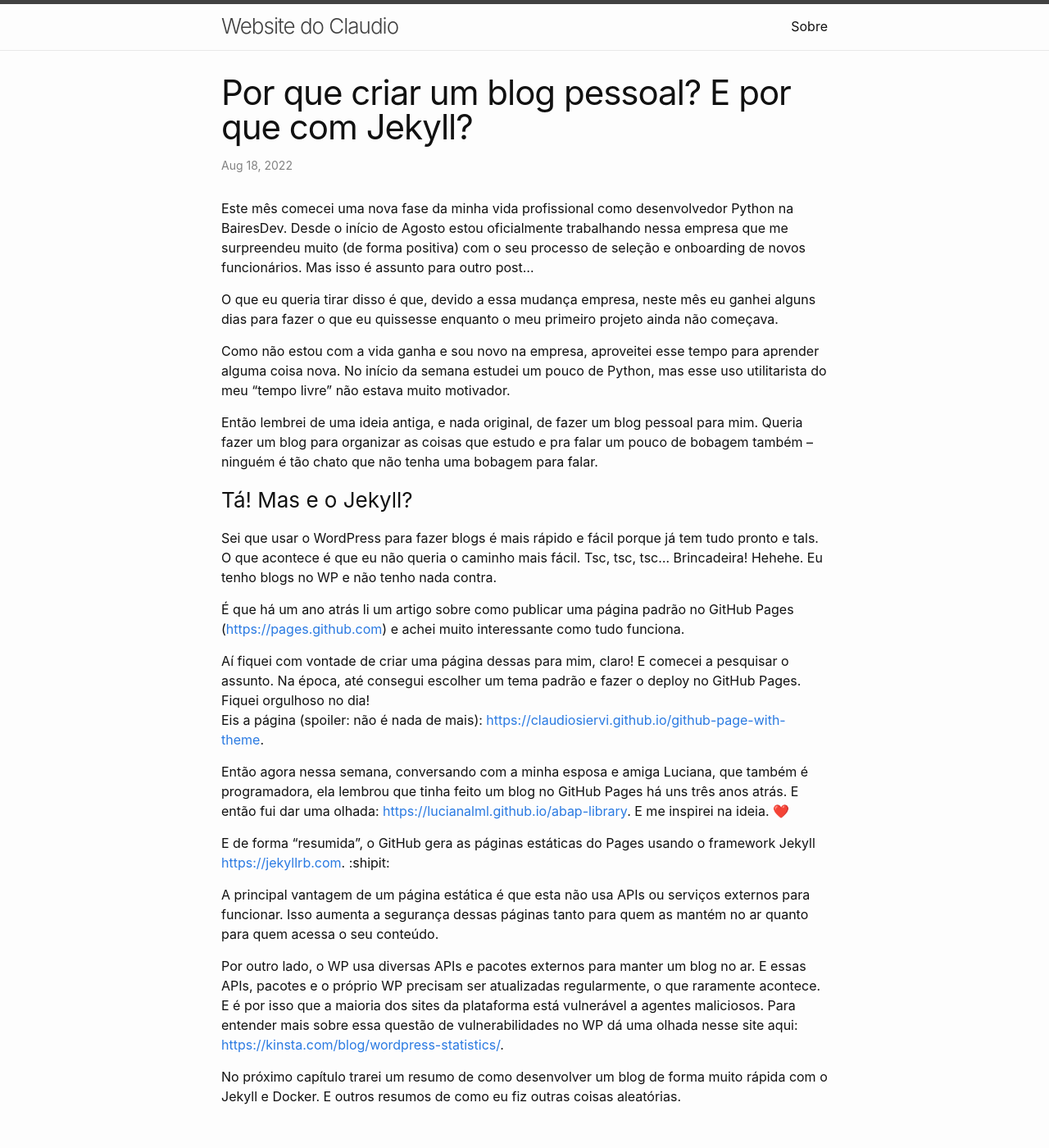
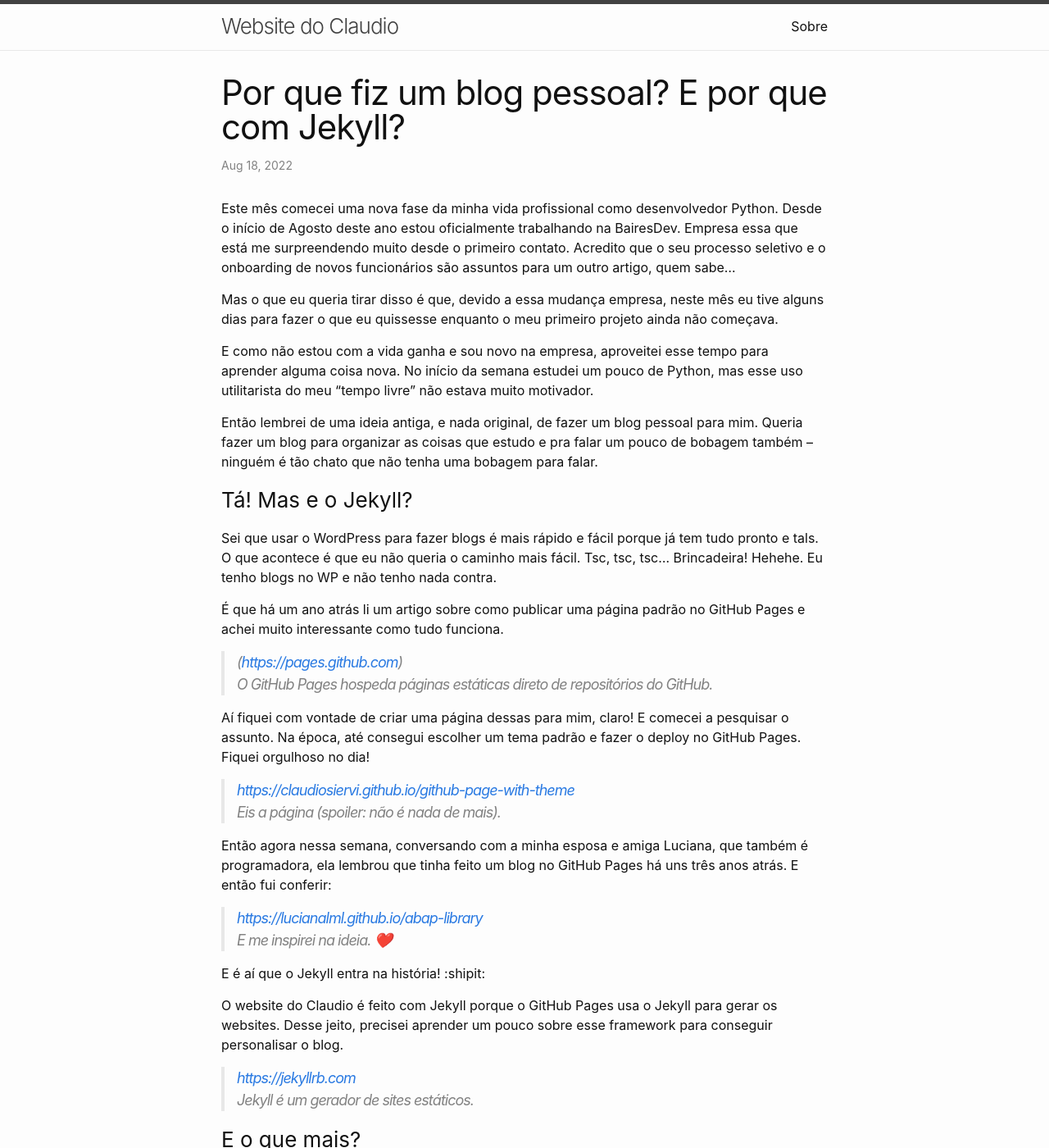
Before and after one commit to ClaudioSiervi/personal-website, a Jekyll site: the page built from _posts/2022-08-18-porque-criar-um-blog-pessoal-e-com-jekyll.md, in a window 1280 px wide and 1400 px high. Shown: the whole window at 82% size. Built offline with Jekyll 4.4.1, drawn with Linux system fonts in a browser that asks for light colours; emoji names are drawn with the system emoji font; some of the changed text lies outside the part shown.

Commit message:
post/update all text 2022-08-18

```diff
--- a/_posts/2022-08-18-porque-criar-um-blog-pessoal-e-com-jekyll.md
+++ b/_posts/2022-08-18-porque-criar-um-blog-pessoal-e-com-jekyll.md
@@ -1,15 +1,15 @@
 ---
-title: Por que criar um blog pessoal? E por que com Jekyll?
+title: Por que fiz um blog pessoal? E por que com Jekyll?
 layout: post
 date: '2022-08-18 14:00:00'
 categories: jekyll
 ---
 
-Este mês comecei uma nova fase da minha vida profissional como desenvolvedor Python na BairesDev.  Desde o início de Agosto estou oficialmente trabalhando nessa empresa que me surpreendeu muito (de forma positiva) com o seu processo de seleção e  onboarding de novos funcionários. Mas isso é assunto para outro post...
+Este mês comecei uma nova fase da minha vida profissional como desenvolvedor Python.  Desde o início de Agosto deste ano estou oficialmente trabalhando na BairesDev. Empresa essa que está me surpreendendo muito desde o primeiro contato. Acredito que o seu processo seletivo e o onboarding de novos funcionários são assuntos para um outro artigo, quem sabe...
 
-O que eu queria tirar disso é que,  devido a essa mudança empresa, neste mês eu ganhei alguns dias para fazer o que eu quissesse enquanto o meu primeiro projeto ainda não começava.
+Mas o que eu queria tirar disso é que, devido a essa mudança empresa, neste mês eu tive alguns dias para fazer o que eu quissesse enquanto o meu primeiro projeto ainda não começava.
 
-Como não estou com a vida ganha e sou novo na empresa, aproveitei esse tempo para aprender alguma coisa nova. No início da semana estudei um pouco de Python, mas esse uso utilitarista do meu "tempo livre" não estava muito motivador.
+E como não estou com a vida ganha e sou novo na empresa, aproveitei esse tempo para aprender alguma coisa nova. No início da semana estudei um pouco de Python, mas esse uso utilitarista do meu "tempo livre" não estava muito motivador.
 
 
 Então lembrei de uma ideia antiga, e nada original, de fazer um blog pessoal para mim. Queria fazer um blog para organizar as coisas que estudo e pra falar um pouco de bobagem também -- ninguém é tão chato que não tenha uma bobagem para falar.
@@ -18,19 +18,30 @@ Então lembrei de uma ideia antiga, e nada original, de fazer um blog pessoal pa
 ### Tá! Mas e o Jekyll?
 Sei que usar o WordPress para fazer blogs é mais rápido e fácil porque já tem tudo pronto e tals. O que acontece é que eu não queria o caminho mais fácil. Tsc, tsc, tsc... Brincadeira!  Hehehe. Eu tenho blogs no WP e não tenho nada contra.
 
-É que há um ano atrás li um artigo sobre como publicar uma página padrão no GitHub Pages ([https://pages.github.com](https://pages.github.com){:target="_blank" }) e achei muito interessante como tudo funciona.
+É que há um ano atrás li um artigo sobre como publicar uma página padrão no GitHub Pages e achei muito interessante como tudo funciona.
+
+> ([https://pages.github.com](https://pages.github.com){:target="_blank" })
+> O GitHub Pages hospeda páginas estáticas direto de repositórios do GitHub.
 
 Aí fiquei com vontade de criar uma página dessas para mim, claro! E comecei a pesquisar o assunto. Na época, até consegui escolher um tema padrão e fazer o deploy no GitHub Pages.
 Fiquei orgulhoso no dia!
-Eis a página (spoiler: não é nada de mais): [https://claudiosiervi.github.io/github-page-with-theme](https://claudiosiervi.github.io/github-page-with-theme){:target="_blank" }.
+> [https://claudiosiervi.github.io/github-page-with-theme](https://claudiosiervi.github.io/github-page-with-theme){:target="_blank" }
+> Eis a página (spoiler: não é nada de mais).
 
-Então agora nessa semana, conversando com a minha esposa e amiga Luciana, que também é programadora, ela lembrou que tinha feito um blog no GitHub Pages há uns três anos atrás. E então fui dar uma olhada: [https://lucianalml.github.io/abap-library](https://lucianalml.github.io/abap-library){:target="_blank" }. E me inspirei na ideia. :heart:
+Então agora nessa semana, conversando com a minha esposa e amiga Luciana, que também é programadora, ela lembrou que tinha feito um blog no GitHub Pages há uns três anos atrás. E então fui conferir:
+> [https://lucianalml.github.io/abap-library](https://lucianalml.github.io/abap-library){:target="_blank" }
+E me inspirei na ideia. :heart:
 
-E de forma "resumida", o GitHub gera as páginas estáticas do Pages usando o framework Jekyll [https://jekyllrb.com](https://jekyllrb.com){:target="_blank" }.  :shipit:
+E é aí que o Jekyll entra na história!  :shipit:
 
+O website do Claudio é feito com Jekyll porque o GitHub Pages usa o Jekyll para gerar os websites. Desse jeito, precisei aprender um pouco sobre esse framework para conseguir personalisar o blog.
+> [https://jekyllrb.com](https://jekyllrb.com){:target="_blank" }
+> Jekyll é um gerador de sites estáticos.
+
+### E o que mais?
 
 A principal vantagem de um página estática é que esta não usa APIs ou serviços externos para funcionar. Isso aumenta a segurança dessas páginas tanto para quem as mantém no ar quanto para quem acessa o seu conteúdo.
 
-Por outro lado, o WP usa diversas APIs e pacotes externos para manter um blog no ar. E essas APIs, pacotes e o próprio WP precisam ser atualizadas regularmente, o que raramente acontece. E é por isso que a maioria dos sites da plataforma está vulnerável a agentes maliciosos. Para entender mais sobre essa questão de vulnerabilidades no WP dá uma olhada nesse site aqui: [https://kinsta.com/blog/wordpress-statistics/](https://kinsta.com/blog/wordpress-statistics/){:target="_blank" }.
-
-No próximo capítulo trarei um resumo de como desenvolver um blog de forma muito rápida com o Jekyll e Docker. E outros resumos de como eu fiz outras coisas aleatórias.
+O WordPress por exemplo usa diversas APIs e pacotes externos para manter um blog no ar. E essas APIs, e pacotes e o próprio WP precisam ser atualizadas regularmente, o que raramente acontece. E é por isso que a maioria dos sites dessa plataforma está vulnerável a agentes maliciosos.
+>  [https://kinsta.com/blog/wordpress-statistics/](https://kinsta.com/blog/wordpress-statistics/){:target="_blank" }
+> Para entender mais sobre essa questão de vulnerabilidades no WP.
```
